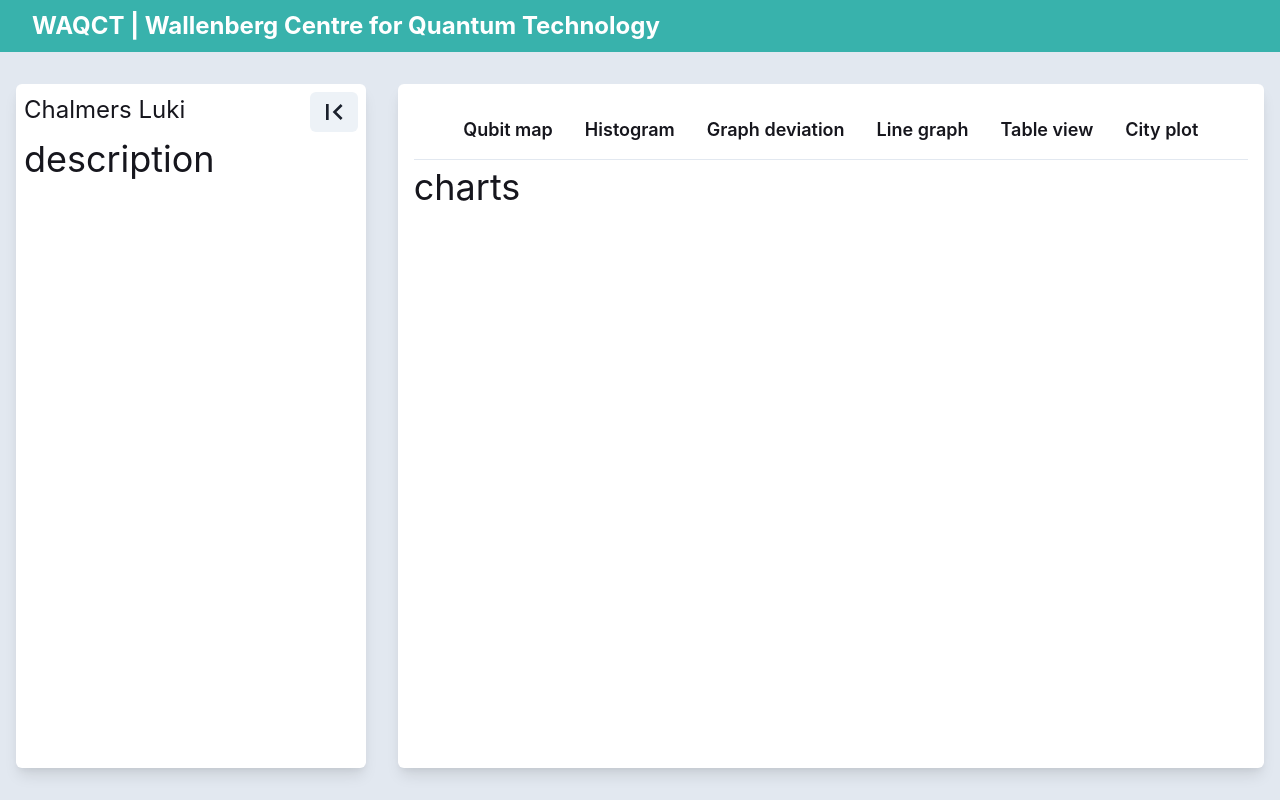
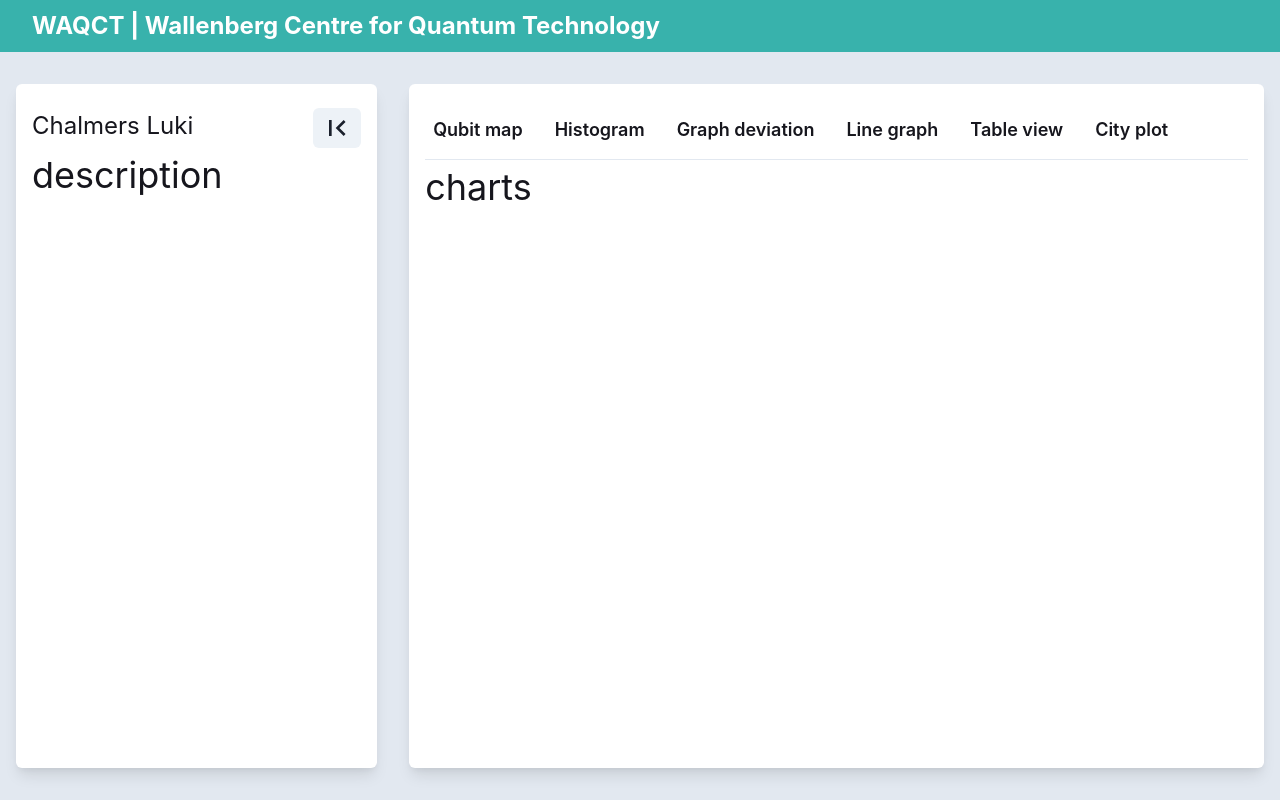
Before and after one commit to axean/tergite-frontend, a Next.js app: page /detail/ in a window 1280 px wide. Built offline with nearby package versions, Linux system fonts and the light colour scheme.

Commit message:
moved the collapse button into the visualizations navbar and aligned some things

```diff
--- a/src/components/NavbarVisualizations.tsx
+++ b/src/components/NavbarVisualizations.tsx
@@ -1,6 +1,8 @@
 import {
 	Box,
+	Button,
 	Flex,
+	Icon,
 	Link,
 	Popover,
 	PopoverTrigger,
@@ -8,10 +10,17 @@ import {
 	useColorModeValue
 } from '@chakra-ui/react';
 import React from 'react';
+import { MdLastPage } from 'react-icons/md';
 
-interface NavbarVisualizationsProps {}
+interface NavbarVisualizationsProps {
+	isCollapsed: boolean;
+	onToggleCollapse: React.Dispatch<void>;
+}
 
-const NavbarVisualizations: React.FC<NavbarVisualizationsProps> = ({}) => {
+const NavbarVisualizations: React.FC<NavbarVisualizationsProps> = ({
+	isCollapsed,
+	onToggleCollapse
+}) => {
 	return (
 		<Box>
 			<Flex
@@ -19,14 +28,19 @@ const NavbarVisualizations: React.FC<NavbarVisualizationsProps> = ({}) => {
 				color={useColorModeValue('gray.600', 'white')}
 				minH={'60px'}
 				py={{ base: 2 }}
-				px={{ base: 4 }}
+				px={{ base: 0 }}
 				borderBottom={1}
 				borderStyle={'solid'}
 				borderColor={useColorModeValue('gray.200', 'gray.900')}
 				align={'center'}
-				justifyContent='center'
+				justifyContent='left'
 			>
-				<Flex display={{ base: 'none', md: 'flex' }}>
+				<Flex display={{ base: 'none', md: 'flex' }} align='center'>
+					{isCollapsed && (
+						<Button p='2' onClick={() => onToggleCollapse()}>
+							<Icon as={MdLastPage} w={8} h={8} />
+						</Button>
+					)}
 					<DesktopNav />
 				</Flex>
 			</Flex>
--- a/src/pages/[id].tsx
+++ b/src/pages/[id].tsx
@@ -7,17 +7,17 @@ import NavbarVisualizations from '../components/NavbarVisualizations';
 const Detail = () => {
 	const router = useRouter();
 	const id = router.query.id;
-	const [collapsed, setCollapsed] = useState(false);
+	const [isCollapsed, setCollapsed] = useState(false);
 	return (
 		<Flex flex='1' py='8' w='full' id='deailId'>
 			<Flex gap='8' flex='1'>
-				{!collapsed && (
-					<Box bg='white' flex='2' p='2' borderRadius='md' boxShadow='lg'>
+				{!isCollapsed && (
+					<Box bg='white' flex='2' p='4' py='6' borderRadius='md' boxShadow='lg'>
 						<Flex justifyContent='space-between'>
 							<Text fontSize='2xl' color='black'>
 								Chalmers Luki
 							</Text>
-							<Button p='2' onClick={() => setCollapsed(!collapsed)}>
+							<Button p='2' onClick={() => setCollapsed(!isCollapsed)}>
 								<Icon as={MdFirstPage} w={8} h={8} />
 							</Button>
 						</Flex>
@@ -28,12 +28,10 @@ const Detail = () => {
 				)}
 
 				<Box bg='white' flex='5' p='4' borderRadius='md' boxShadow='lg'>
-					{collapsed && (
-						<Button p='2' onClick={() => setCollapsed(!collapsed)}>
-							<Icon as={MdLastPage} w={8} h={8} />
-						</Button>
-					)}
-					<NavbarVisualizations />
+					<NavbarVisualizations
+						isCollapsed={isCollapsed}
+						onToggleCollapse={() => setCollapsed(!isCollapsed)}
+					/>
 					<Text fontSize='4xl' color='black'>
 						charts
 					</Text>
```
